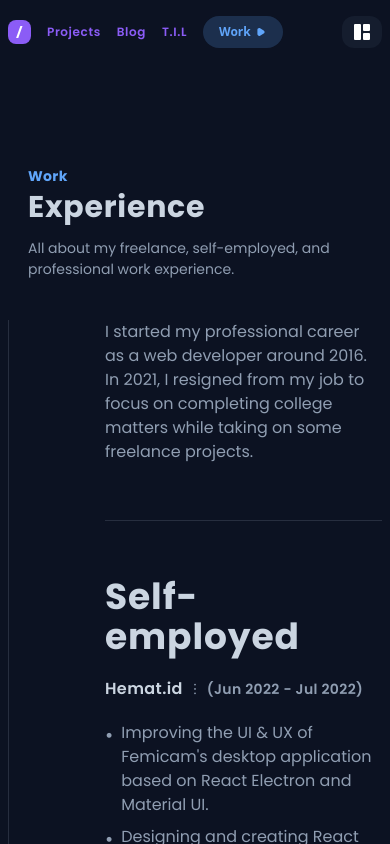
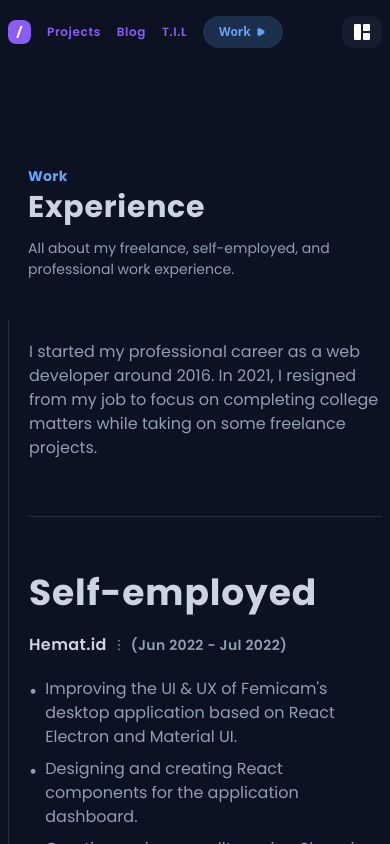
Before and after one commit to ImJars/Development-full-coding, a React (Vite) app: page /experience in a window 390 px wide. Shown: the top 844 px of the page. Built offline with nearby package versions, Linux system fonts and the light colour scheme.

Commit message:
Update experience

```diff
--- a/src/components/experience/index.jsx
+++ b/src/components/experience/index.jsx
@@ -20,8 +20,8 @@ function Index({
             className="bg-table-color border border-text-general border-opacity-10
                                         rounded-xl"
           >
-            <div className="py-3 px-5 border-b border-text-general border-opacity-10 flex justify-between items-center">
-              <h1 className="text-text-white-gray text-sm font-bold tracking-wide">
+            <div className="py-3 px-4 border-b border-text-general border-opacity-10 flex justify-between items-center">
+              <h1 className="text-text-white-gray text-xs xl:text-sm font-bold tracking-wide">
                 Table of Contents
               </h1>
               <motion.div
--- a/src/experience.jsx
+++ b/src/experience.jsx
@@ -245,12 +245,12 @@ function Experience() {
           </ExperienceSection>
           <ExperienceSection>
             <div className="content-wrapped mx-auto flex space-x-14">
-              <div className="border-l pl-24 border-text-general border-opacity-20 pb-20">
+              <div className="border-l pl-5 sm:pl-24 border-text-general border-opacity-20 pb-20">
                 <div
                   className="border-b pb-14 border-text-general border-opacity-20
                                             text-text-general text-base space-y-6"
                 >
-                  <h1>
+                  <h1 className="mt-5">
                     I started my professional career as a web developer around
                     2016. In 2021, I resigned from my job to focus on completing
                     college matters while taking on some freelance projects.
```
